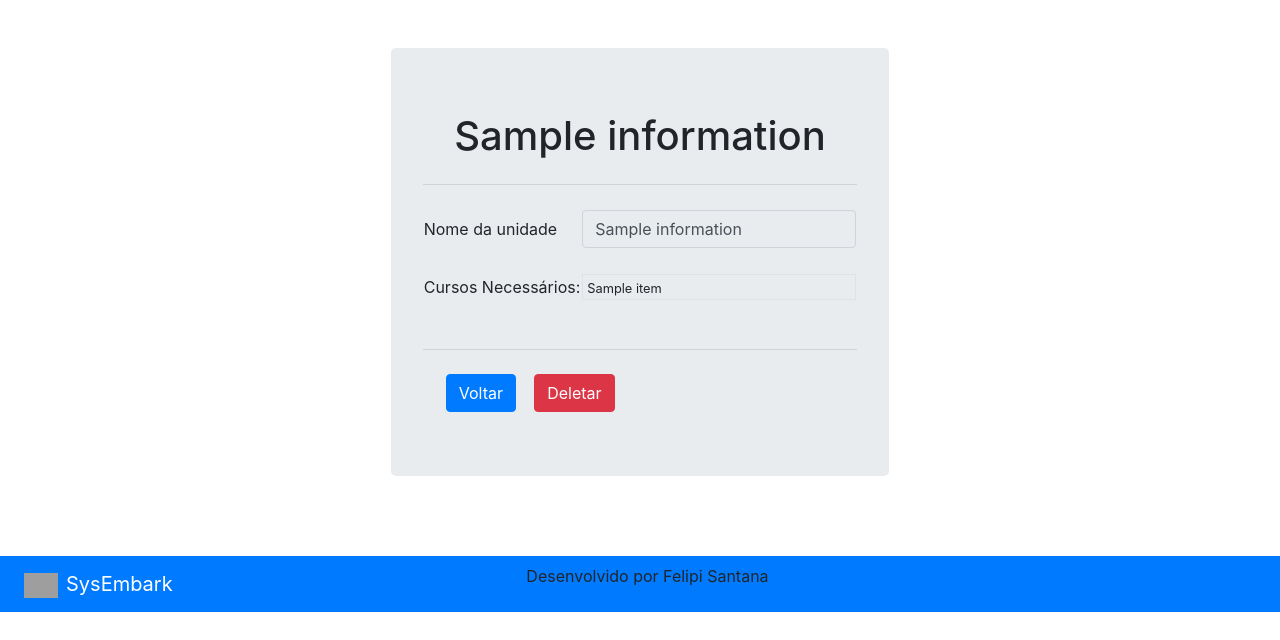
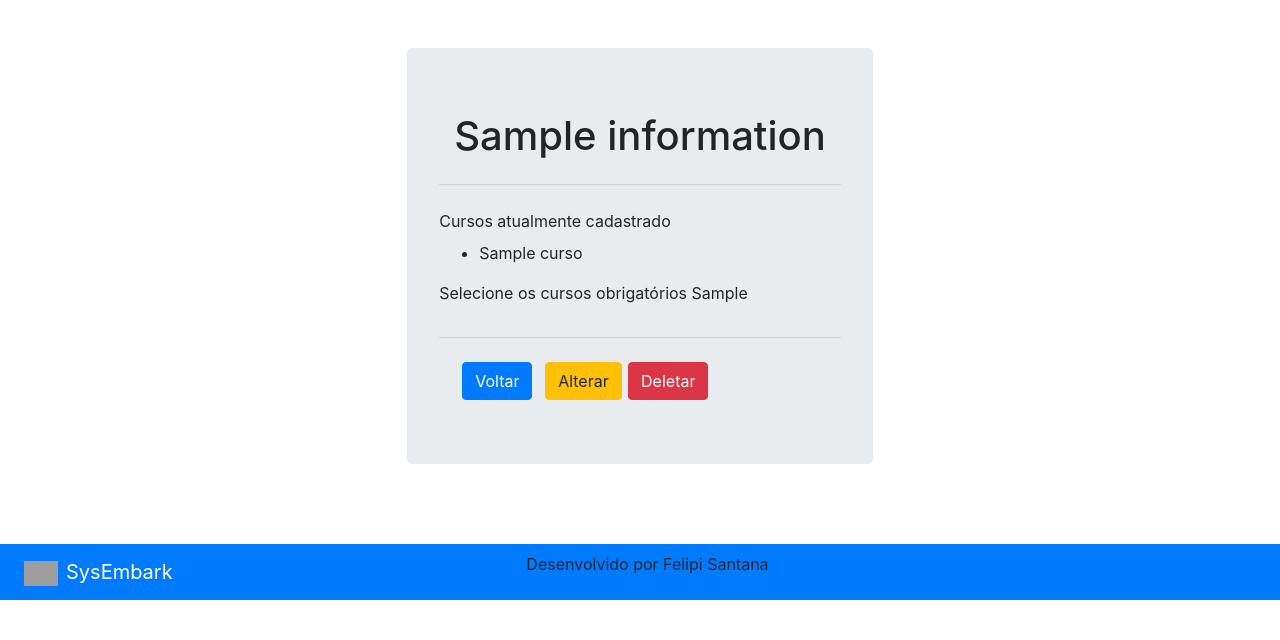
Before and after one commit to devfelipisan/appWeb, a Django app: template cadastro_unidade/templates/cadastrounidade/info_unidade.html in a window 1280 px wide. Shown: the part 56-696 px from the top of the page. Run offline with Django 3.2, Linux system fonts and the light colour scheme; the template is opened without the code that fills it: most values are stand-ins (such as "Sample title", 1, 10 or a date in 2020); some libraries are stand-ins or nearby versions; grey boxes are pictures that could not be loaded.

Commit message:
FIX function at button DELETE and CHANGE in information page

```diff
--- a/cadastro_unidade/templates/cadastrounidade/cadastro_unidades.html
+++ b/cadastro_unidade/templates/cadastrounidade/cadastro_unidades.html
@@ -54,7 +54,7 @@
             <hr class="container-fluid mx-auto">
             {% for unidade in lista_unidades_cadastradas %}
             <div class="list-group py-2 ">
-              <a href="{% url 'info_unidade' unidade.id %}" class="list-group-item list-group-item-action list-group-item-primary">{{ unidade }}</a>
+              <a href="{% url 'visualizar_unidade' unidade.id %}" class="list-group-item list-group-item-action list-group-item-primary">{{ unidade }}</a>
             </div>
             {% endfor %}
             </ul>
--- a/cadastro_unidade/templates/cadastrounidade/info_unidade.html
+++ b/cadastro_unidade/templates/cadastrounidade/info_unidade.html
@@ -9,33 +9,21 @@
             </div>
             <hr class="my-4">
             <div class="m-auto p-auto">
-                <form id="form_Cadastro" class="needs-validation" novalidate action="{% url 'cadastro_unidade' %}"
+                <form id="form_Cadastro" class="needs-validation" novalidate action="{% url 'alterar_unidade' information.id %}"
                     method="POST">
-                    <table class="container-fluid">
-                        <tr>
-                            <td>
-                                Nome da unidade
-                            </td>
-                            <td>
-                                <input type="text" class="form-control disabled" value="{{ information.nome_unidade }}"
-                                    readonly>
-                            </td>
-                        </tr>
-                        <tr>
-                            <td>
-                                Cursos Necessários:
-                            </td>
-                            <td class="mx-5">
-                                <div class="border overflow-auto my-4 py-0 px-1"
-                                    style="min-width: max-content; height: max-content; max-height: 100px;">
-                                    {% for item in lista_cursos %}
-                                    <small><span class="py-0"> {{ item }}</span></small><br>
-                                    {% endfor %}
-                                </div>
-
-                            </td>
-                        </tr>
-                    </table>
+                    {% csrf_token %}
+                    <div class="fieldWrapper">
+                        <label>Cursos atualmente cadastrado</label>
+                        <ul>
+                            {% for curso in lista_cursos %}
+                            <li>{{curso.nome_curso}}</li>
+                            {% endfor %}
+                        </ul>
+                    </div>
+                    <div class="fieldWrapper">
+                        <label>Selecione os cursos obrigatórios</label>
+                        {{ form_cadastro_unidade.cursosObrigatorios }}
+                    </div>
                     <hr class="my-4">
                     <div class="container mx-auto">
                         <div class="container-fluig row">
@@ -43,8 +31,12 @@
                                 <a href="{% url 'cadastro_unidade' %}" class="btn btn-primary">Voltar</a>
                             </div>
                             <div class="col-md-2 mx-2">
+                                <button type="submit" class="btn btn-warning">Alterar</button>
+                                <!--<a href="{% url 'alterar_unidade' information.id %}" class="btn btn-primary">Alterar</a>-->
+                            </div>
+                            <div class="col-md-2 mx-2">
                                 <!-- Aqui deve entrar a função deletar -->
-                                <a href="#" class="btn btn-danger">Deletar</a>
+                                <a href="{% url 'deletar_unidade' information.id %}" class="btn btn-danger">Deletar</a>
                             </div>
                         </div>
                     </div>
--- a/cadastro_unidade/urls.py
+++ b/cadastro_unidade/urls.py
@@ -2,7 +2,9 @@ from django.urls import path
 from cadastro_unidade import views
 
 urlpatterns = [
-    path('info/<int:id>', views.info_unidade, name='info_unidade'),
+    path('alterar/<int:id>', views.alterar_unidade, name='alterar_unidade'),
+    path('deletar/<int:id>', views.deletar_unidade, name='deletar_unidade'),
+    path('info/<int:id>', views.visualizar_unidade, name='visualizar_unidade'),
     path('cadastro/', views.cadastro_unidade, name='cadastro_unidade'),
     path('frente_programada/', views.frente_unidade_programada, name='frente_unidade_programada'),
 ]
```
Also changed, not shown: cadastro_unidade/views.py (+39 -25 lines), db.sqlite3.
